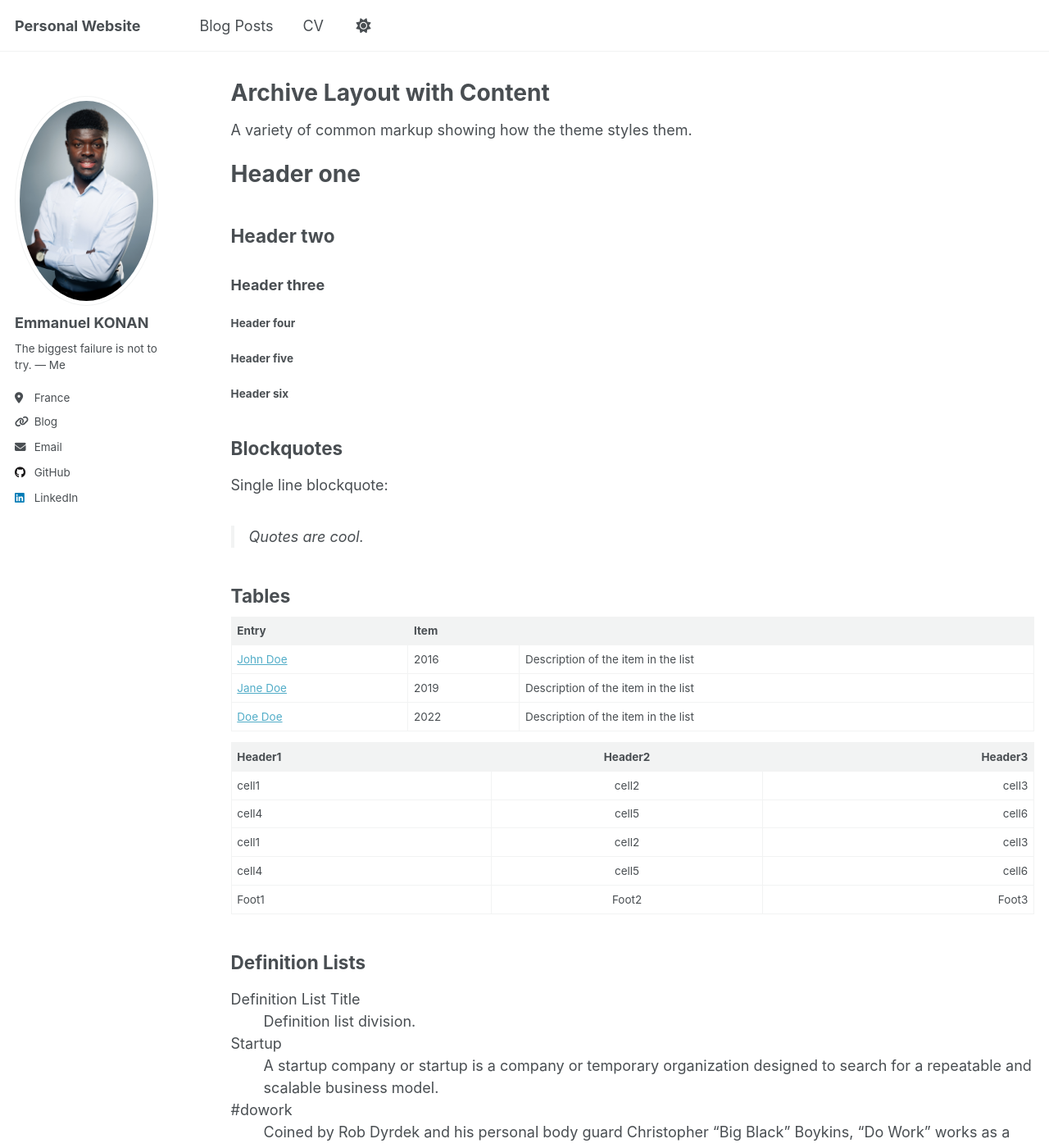
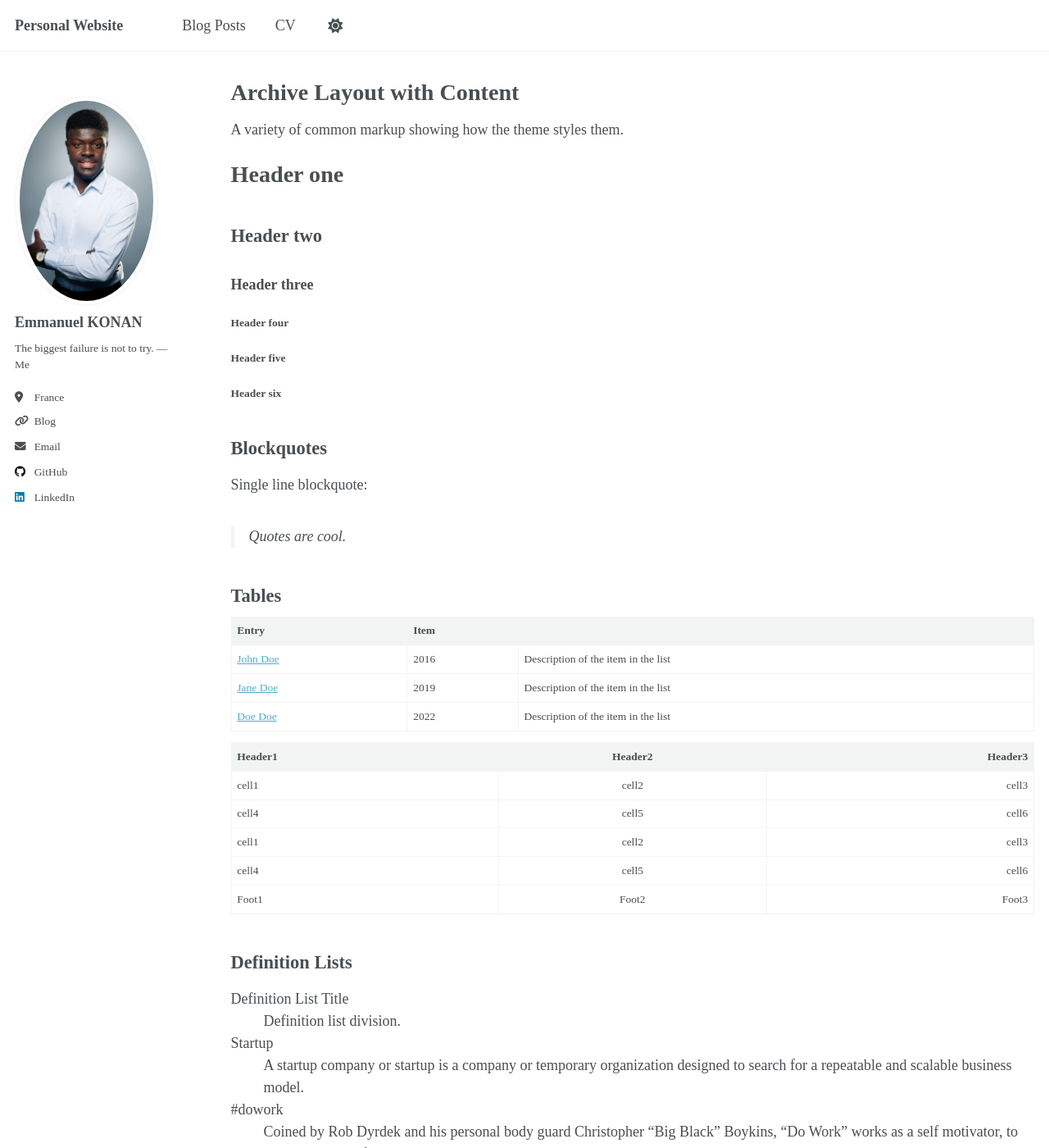
Before and after one commit to kmanu225/kmanu225.github.io, a Jekyll site: the page built from _pages/archive-layout-with-content.md, in a window 1280 px wide and 1400 px high. Shown: the whole window at 82% size. Built offline with Jekyll 4.4.1, drawn with Linux system fonts in a browser that asks for light colours.

Commit message:
font type

```diff
--- a/_sass/_themes.scss
+++ b/_sass/_themes.scss
@@ -14,20 +14,20 @@ $paragraph-indent           : false; // true, false (default)
 $indent-var                 : 1.3em;
 
 /* System typefaces */
-$serif                      : Georgia, Times, serif;
-$sans-serif                 : -apple-system, ".SFNSText-Regular", "San Francisco", "Roboto", "Segoe UI", "Helvetica Neue", "Lucida Grande", Arial, sans-serif;
-$monospace                  : Monaco, Consolas, "Lucida Console", monospace;
+$serif                      : "EB Garamond", "Georgia", "Times New Roman", serif;
+$sans-serif                 : "IBM Plex Serif", "EB Garamond", serif;
+$monospace                  : "Courier Prime", Monaco, Consolas, "Lucida Console", monospace;
 
 /* Sans serif typefaces */
-$sans-serif-narrow          : $sans-serif;
-$helvetica                  : Helvetica, "Helvetica Neue", Arial, sans-serif;
+$sans-serif-narrow          : "IBM Plex Sans", $sans-serif;
+$helvetica                  : "Helvetica Neue", Helvetica, Arial, sans-serif;
 
 /* Serif typefaces */
-$georgia                    : Georgia, serif;
-$times                      : Times, serif;
+$georgia                    : "EB Garamond", Georgia, serif;
+$times                      : "Times New Roman", Times, serif;
 $bodoni                     : "Bodoni MT", serif;
 $calisto                    : "Calisto MT", serif;
-$garamond                   : Garamond, serif;
+$garamond                   : "Garamond", serif;
 
 /* Type scale */
 $type-size-1                : 2.441em;  // ~39.056px
@@ -39,9 +39,11 @@ $type-size-6                : 0.75em;   // ~12px
 $type-size-7                : 0.6875em; // ~11px
 $type-size-8                : 0.625em;  // ~10px
 
-$global-font-family         : $sans-serif;
-$header-font-family         : $sans-serif;
-$caption-font-family        : $serif;
+/* Font family settings */
+$global-font-family         : $sans-serif; // For body text, keeping modern sans-serif
+$header-font-family         : $sans-serif  ; // For headers
+$caption-font-family        : "IM Fell English", $serif; // For captions and smaller text
+
 
 /* ==========================================================================
    Breakpoints
```
